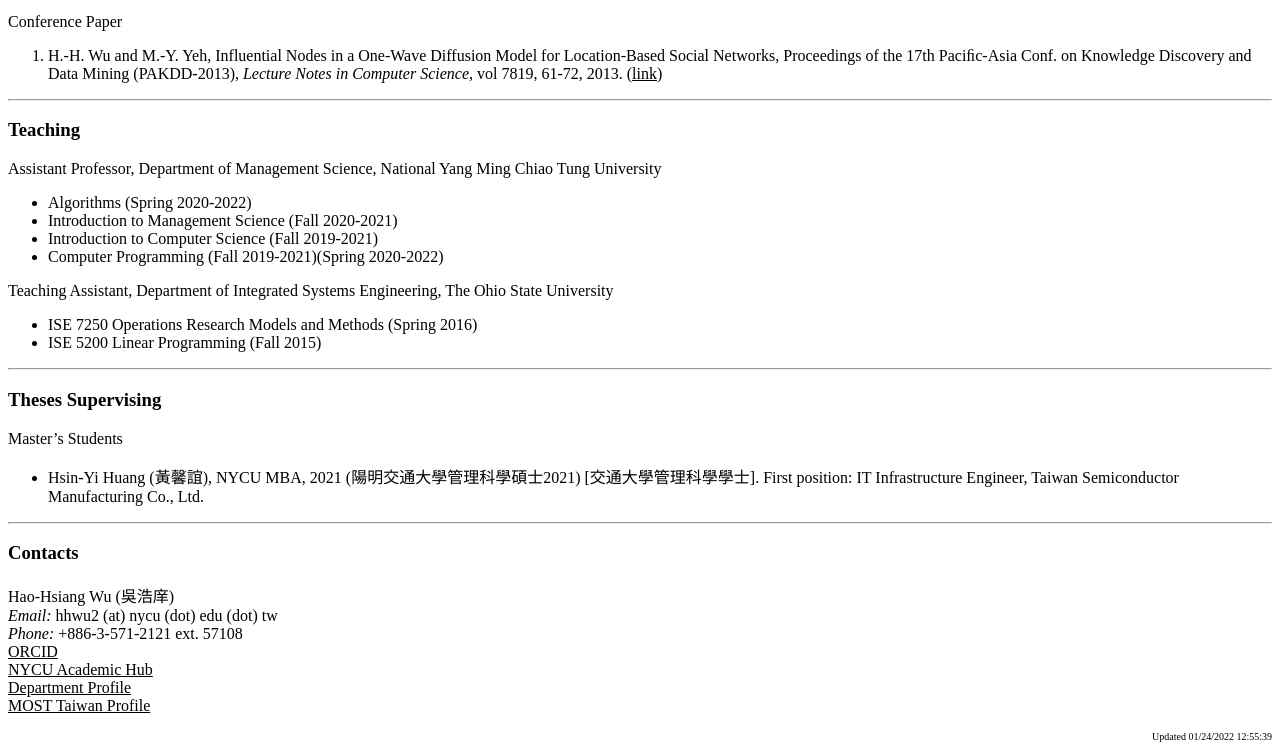
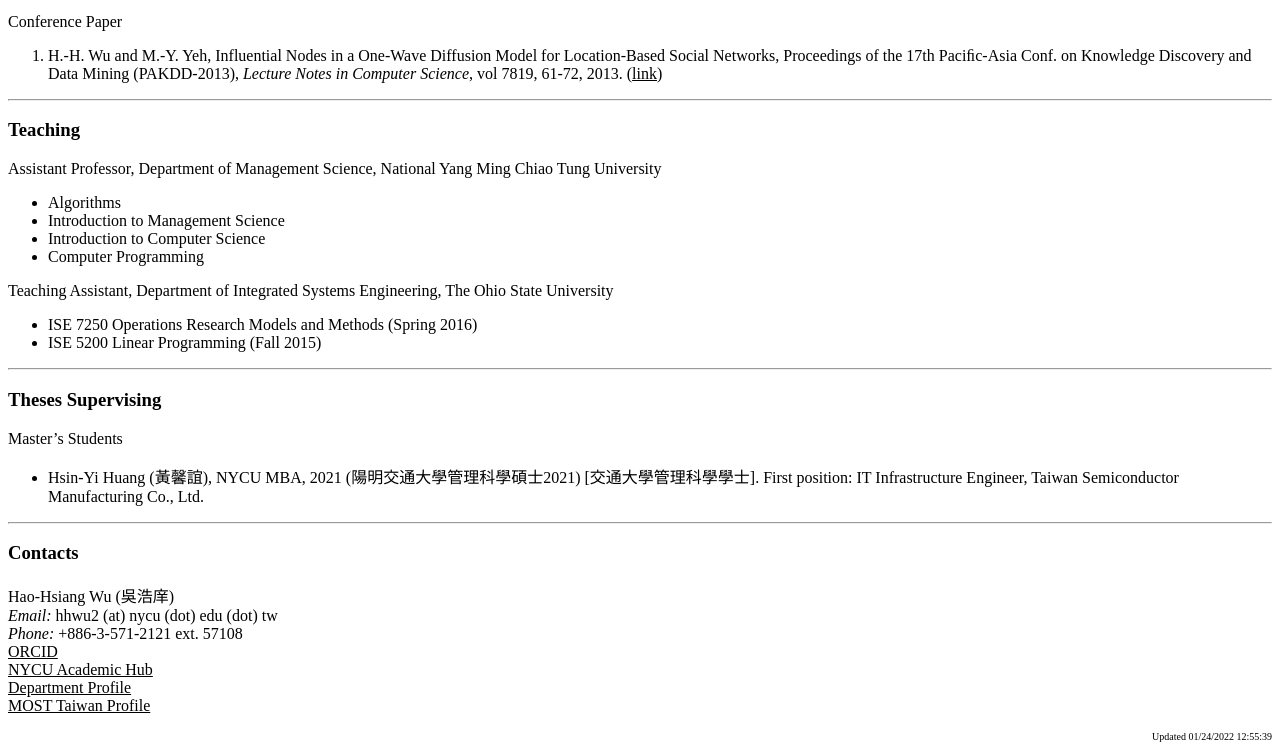
Before and after one commit to hhwu2/hhwu2.github.io, a plain HTML site: page index.html in a window 1280 px wide. Shown: the part 912-1662 px from the top of the page. Drawn offline with Linux system fonts and the light colour scheme.

Commit message:
Update index.html

```diff
--- a/index.html
+++ b/index.html
@@ -106,16 +106,16 @@ My Google Scholar profile (<a href="https://scholar.google.com/citations?user=xN
 <p>Assistant Professor, Department of Management Science, National Yang Ming Chiao Tung University
 	<ul>
 		<li>
-		Algorithms (Spring 2020-2022)
+		Algorithms
 		</li>
 		<li>
-		Introduction to Management Science (Fall 2020-2021)
+		Introduction to Management Science
 		</li>
 		<li>
-		Introduction to Computer Science (Fall 2019-2021)
+		Introduction to Computer Science
 		</li>
 		<li>
-		Computer Programming (Fall 2019-2021)(Spring 2020-2022)
+		Computer Programming
 		</li>
 	</ul>
 </ul>
```
